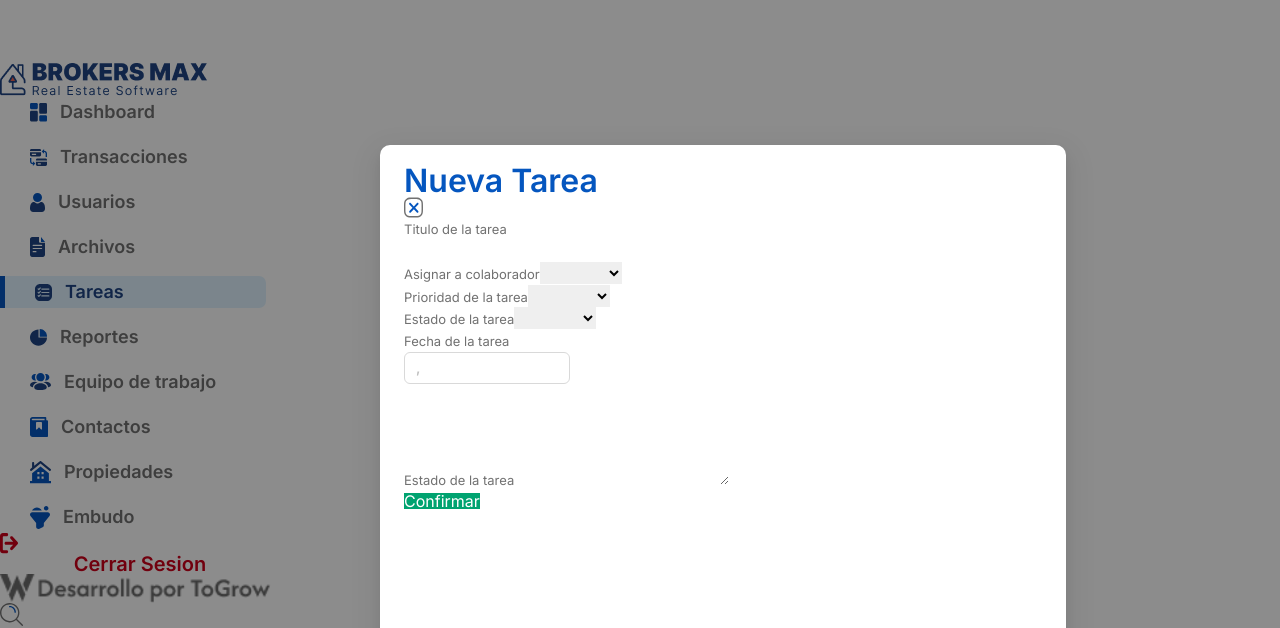
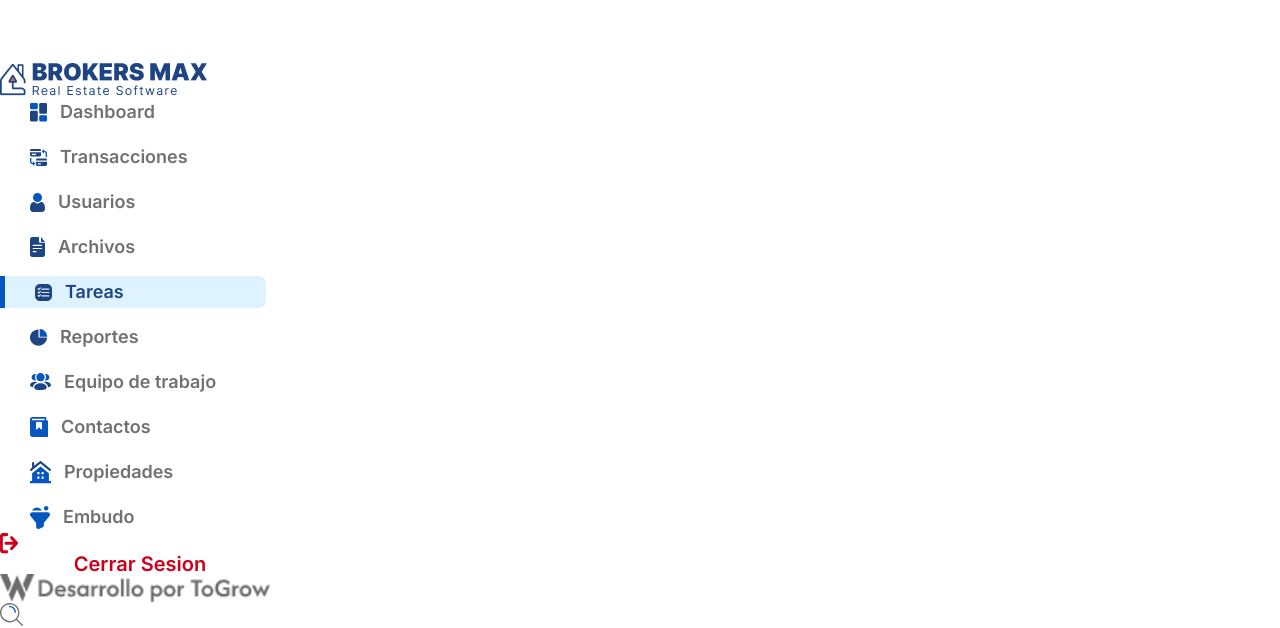
Before and after one commit to Togrowagencia/HMPFront, a React (Vite) app: page /tasks in a window 1280 px wide. Shown: the top 628 px of the page. Built offline with nearby package versions, Linux system fonts and the light colour scheme; no server answers; what chartjs-plugin-datalabels would draw is missing.

Commit message:
se cambio estado de pop up de tasks de true a false

```diff
--- a/src/components/modals/newTasks/index.jsx
+++ b/src/components/modals/newTasks/index.jsx
@@ -5,7 +5,7 @@ import SelectLabel from '@/components/Inputs/SelectLabel'
 import DatePicker from '@/components/Inputs/DatePicker'
 import TextAreaLabel from '@/components/Inputs/TextAreaLabel'
 const modalTasks = () => {
-    const [modal2Open, setModal2Open] = useState(true);
+    const [modal2Open, setModal2Open] = useState(false);
   return (
     <>
         <div className='w-[35%] cursor-pointer flex items-end pl-[32px] pb-[22px] gap-4 bg-blanco border border-[#3ED7A7] rounded-[10px] relative' onClick={() => setModal2Open(true)}>
```
